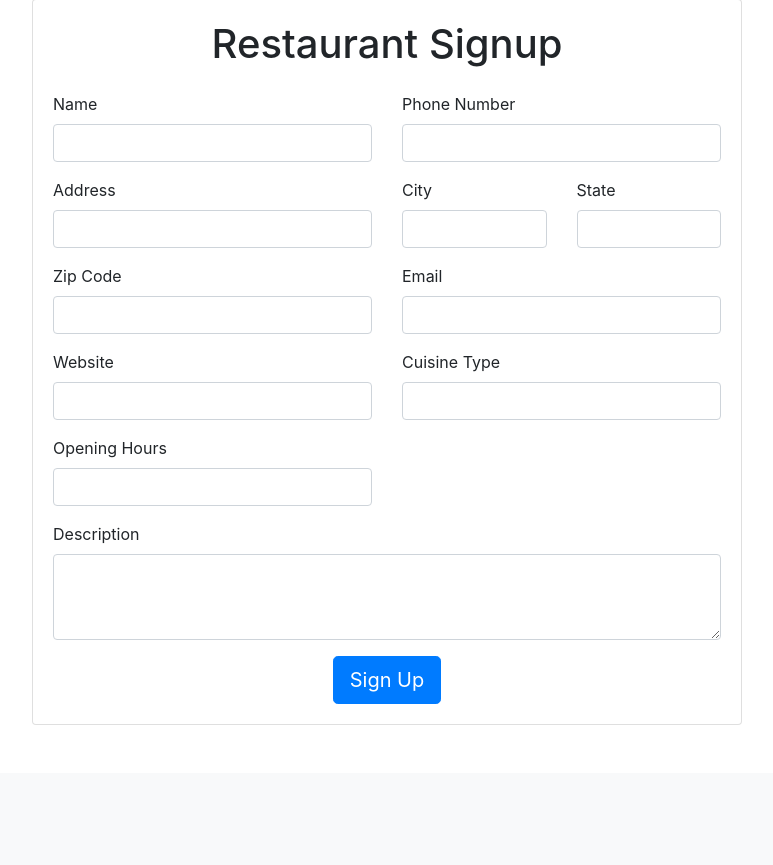
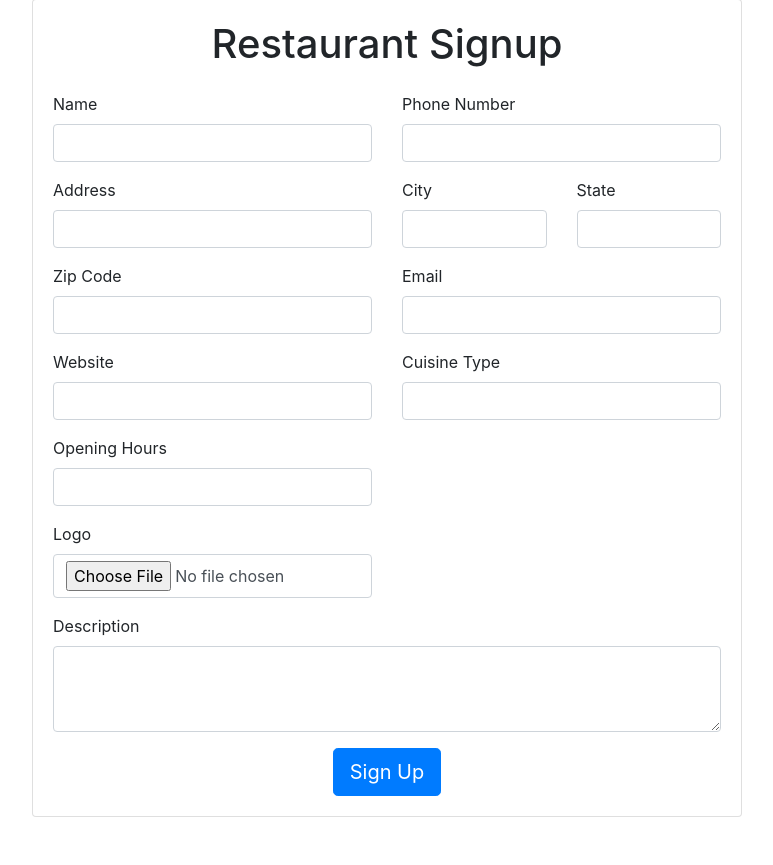
Before and after one commit to Whacko23/food-tasker, a Django app: page /restaurant/signup/ in a window 1280 px wide. Shown: the part 107-972 px from the top of the page, without its empty margins (253-1026 px from the left). Before the commit the page ends 832 px from the top, so only its background shows below. Run offline with Django 5.2, Linux system fonts and the light colour scheme; the visitor is signed in with stand-in values (Sample User, id 1); some libraries are stand-ins or nearby versions.

Commit message:
Fixed restaurant signup form

```diff
--- a/coreapp/forms.py
+++ b/coreapp/forms.py
@@ -1,13 +1,13 @@
 from django import forms
 from .models import Restaurant, UserProfile
 from django.contrib.auth.models import User
-
+from cloudinary.models import CloudinaryField
 class RestaurantForm(forms.ModelForm):
     class Meta:
         model = Restaurant
         fields = [
             'name', 'address', 'city', 'state', 'zip_code', 'phone_number',
-            'email', 'website', 'cuisine_type', 'opening_hours', 'description'
+            'email', 'website', 'cuisine_type', 'opening_hours', 'description','logo'
         ]
 
 
--- a/coreapp/views.py
+++ b/coreapp/views.py
@@ -24,9 +24,20 @@ class RestaurantSignupView(LoginRequiredMixin, CreateView):
     login_url = 'login'
 
     def form_valid(self, form):
+        cleaned_data = form.cleaned_data
+        print(cleaned_data)
+
+        restaurant = form.save(commit=False)
+        restaurant.user = self.request.user
+        restaurant.save()
+
         response = super().form_valid(form)
         self.request.session['signed_up'] = True
         return response
+
+    def form_invalid(self, form):
+      print(form.errors)
+      return super().form_invalid(form)
 
 class SignupSuccessView(LoginRequiredMixin, TemplateView):
     template_name = 'restaurant/signup_success.html'
--- a/templates/restaurant/signup.html
+++ b/templates/restaurant/signup.html
@@ -171,6 +171,21 @@
                 {% endif %}
               </div>
             </div>
+            <div class="row mb-3">
+              <div class="col-md-6">
+                <label for="logo" class="form-label fw-bold">Logo</label>
+                <input
+                  type="file"
+                  class="form-control"
+                  id="logo"
+                  name="logo"
+                  accept="image/*"
+                />
+                {% if form.logo.errors %}
+                <div class="invalid-feedback">{{ form.logo.errors }}</div>
+                {% endif %}
+              </div>
+            </div>
             <div class="mb-3">
               <label for="description" class="form-label fw-bold"
                 >Description</label
```
